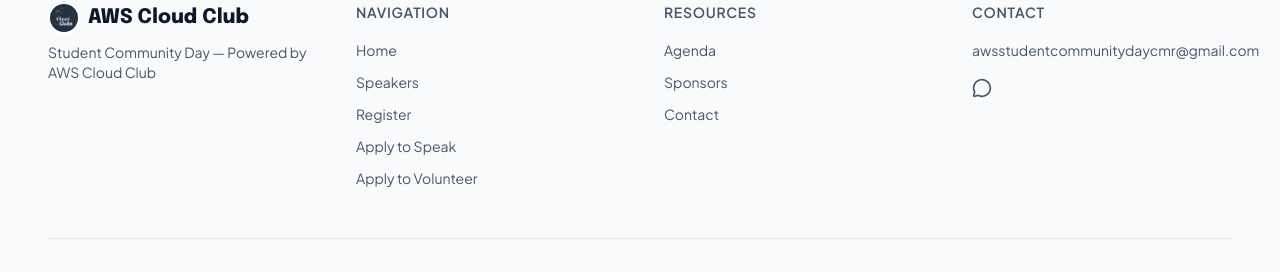
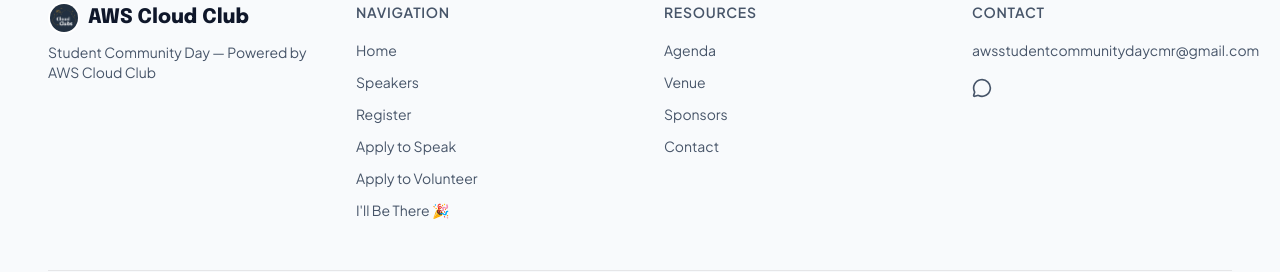
Before and after one commit to McTech6/AWS-SCD-CMR, a Next.js app in the folder frontend/: page / in a window 1280 px wide. Shown: the part 5879-6151 px from the top of the page. Built offline with nearby package versions, Linux system fonts and the light colour scheme; no server answers.

Commit message:
changed location2

```diff
--- a/frontend/src/components/layout/footer.tsx
+++ b/frontend/src/components/layout/footer.tsx
@@ -11,9 +11,11 @@
     { href: "/register", label: "Register" },
     { href: "/speak", label: "Apply to Speak" },
     { href: "/volunteer", label: "Apply to Volunteer" },
+    { href: "/iwillbethere", label: "I'll Be There 🎉" },
   ],
   resources: [
     { href: "#agenda", label: "Agenda" },
+    { href: "#venue", label: "Venue" },
     { href: "#sponsors", label: "Sponsors" },
     { href: "#contact", label: "Contact" },
   ],
```
